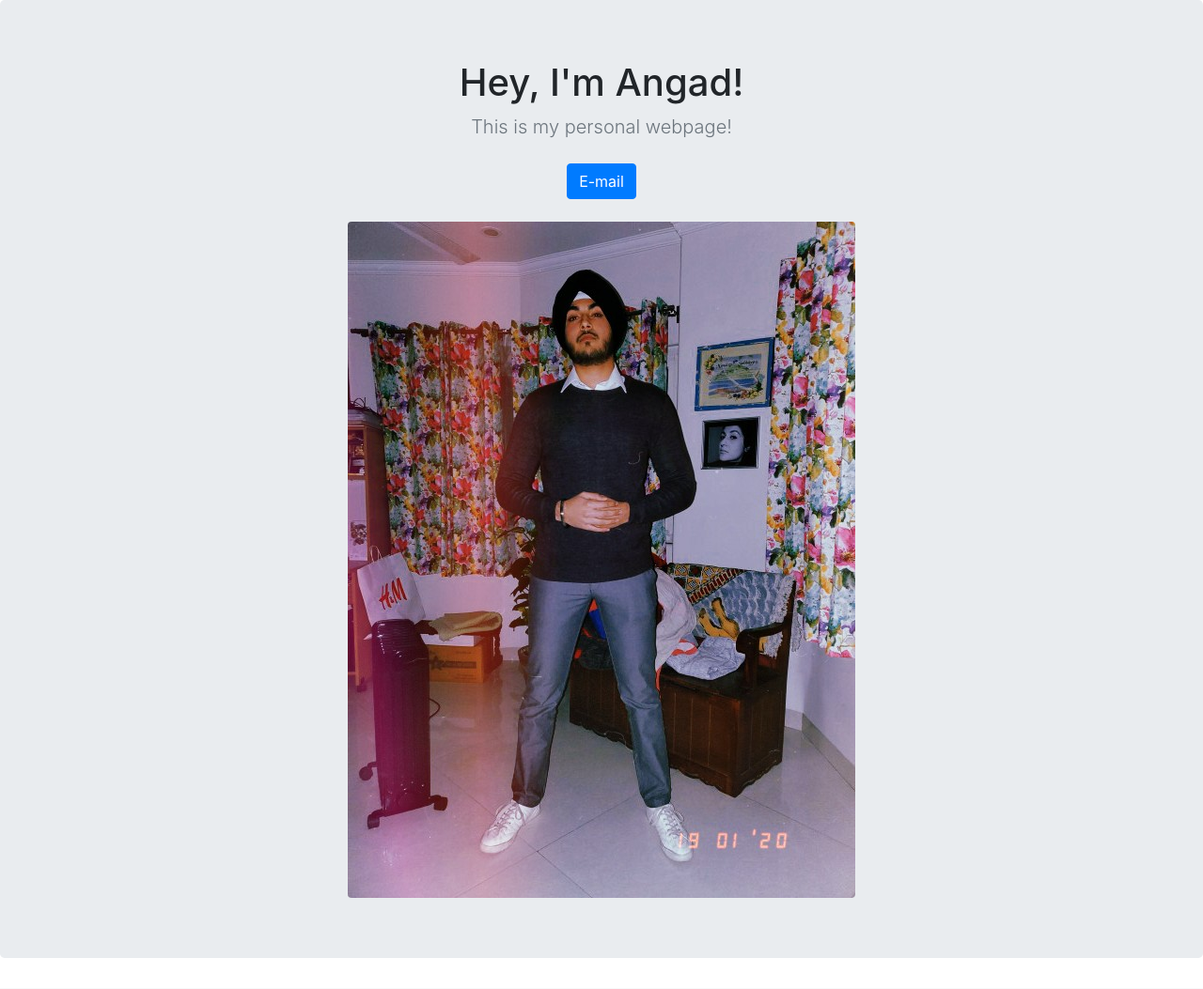
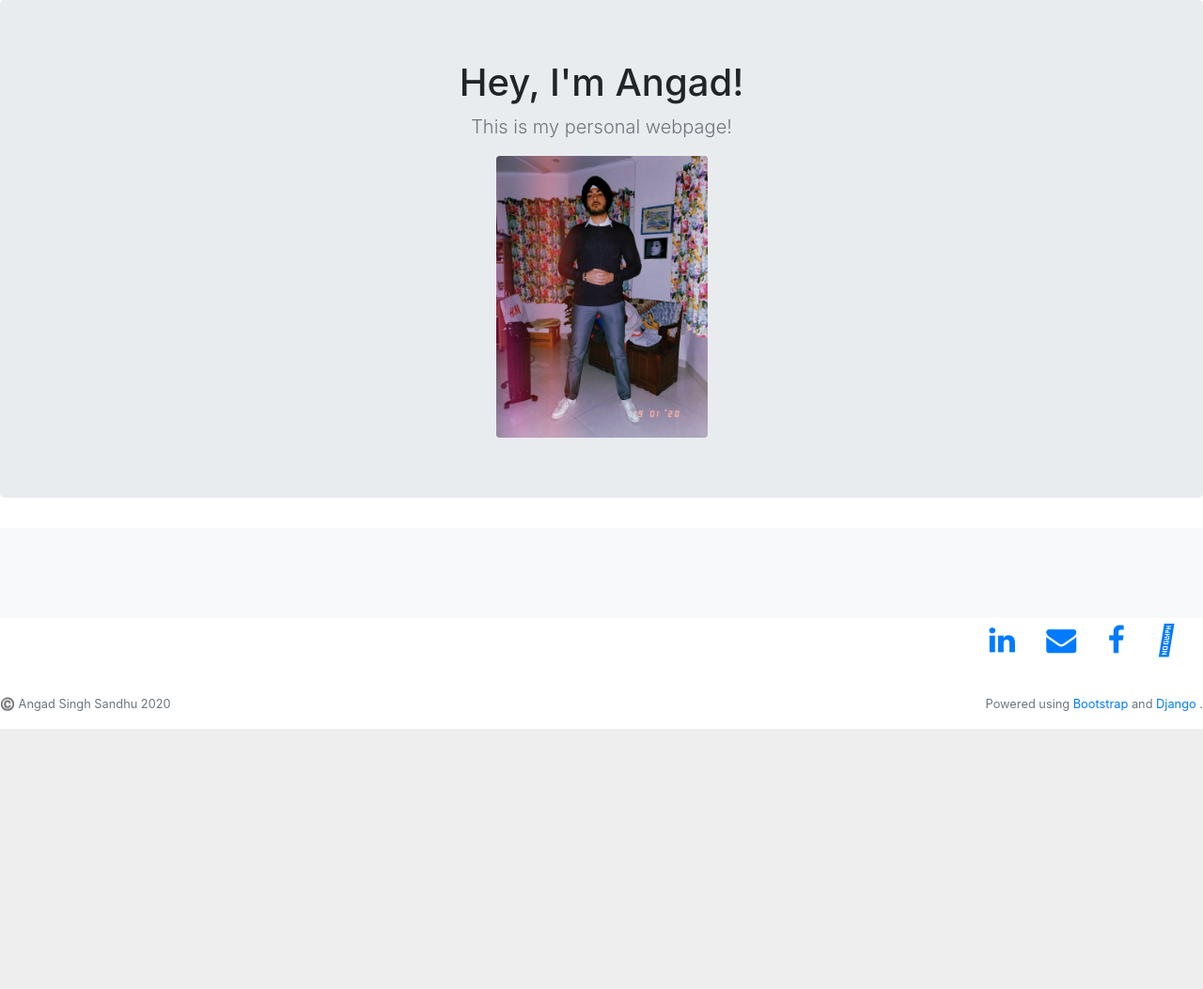
Before and after one commit to angad277/portfolio-project, a Django app: page / in a window 1280 px wide. Shown: the part 56-1109 px from the top of the page at 94% size. After the commit the page ends 832 px from the top, so only its background shows below. Run offline with Django 3.2, Linux system fonts and the light colour scheme; data that the repository does not hold is empty; some libraries are stand-ins or nearby versions.

Commit message:
icons done

```diff
--- a/jobs/templates/jobs/home.html
+++ b/jobs/templates/jobs/home.html
@@ -76,14 +76,7 @@
     <div class="container">
       <h1>Hey, I'm Angad!</h1>
       <p class="lead text-muted">This is my personal webpage!</p>
-      <p>
-
-            <a href="mailto:angad277@gmail.com" class="btn btn-primary my-2">E-mail</a>
-
-
-
-      </p>
-      <img src = " {% static 'angad.jpeg' %} " class="rounded mx-auto d-block"/>
+      <img src = " {% static 'angad.jpeg' %} " class="rounded mx-auto d-block" height=300/>
 
     </div>
   </section>
@@ -109,8 +102,9 @@
   </div>
   <div style="text-align: right;">
     <a href="https://www.linkedin.com/in/angad-singh-sandhu-259779197/" target="_blank"><i class="fa fa-linkedin fa-2x" aria-hidden="true"></i></a>
-    <a href="mailto:angad277@gmail.com"_blank"><i class="fa fa-envelope fa-2x" aria-hidden="true"></i></a>
-    <a href="https://www.facebook.com/sethpranjal" target="_blank"><i class="fa fa-facebook fa-2x" aria-hidden="true"></i></a>
+    <a href="mailto:angad277@gmail.com"_blank"><i class="fa fa-envelope fa-2x red-text" aria-hidden="true"></i></a>
+    <a href="https://www.facebook.com/angad.sandhu.31/" target="_blank"><i class="fa fa-facebook fa-2x blue-text" aria-hidden="true"></i></a>
+    <a href="https://www.instagram.com/angadssandhu/" target="_blank"><i class="fab fa-instagram fa-2x pink-text" aria-hidden="true"></i></a>
     <!-- <a class="btn btn-outline-light btn-social mx-1" href="#"><i class="fab fa-fw fa-facebook-f"></i></a> -->
   </div>
 </main>
```
Also changed, not shown: blog/templates/blog/allblogs.html (+6 -1 lines).
